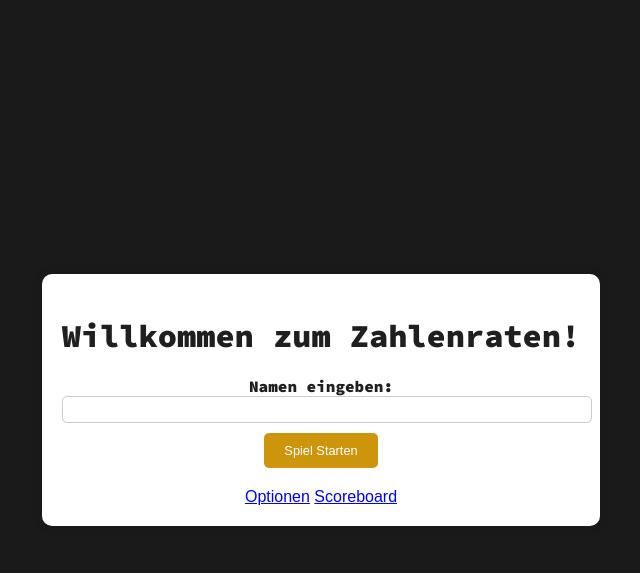
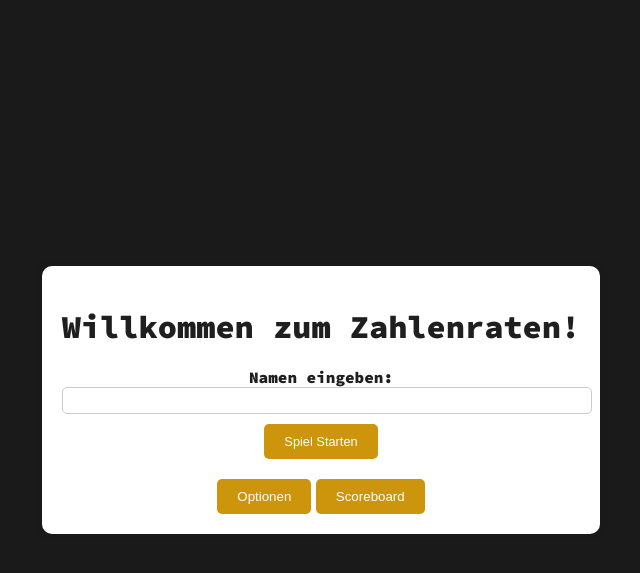
Before and after one commit to DerJerry/Guess_The_Number, a Flask app: page / in a window 1280 px wide. Shown: the top 573 px of the page, without its empty margins (319-959 px from the left). Run offline with Flask 3, Linux system fonts and the light colour scheme.

Commit message:
Frontend fix
Buttons wurden repariert

```diff
--- a/templates/game.html
+++ b/templates/game.html
@@ -28,7 +28,7 @@
                     <button type="submit" id="font-button">Raten</button>
                 </div>
             </form>
-            <a class="ratingButton" href="/">Startseite</a>
+            <a class="ratingButton" href="/"><button>Startseite</button></a>
         </div>
 
         <script>
--- a/templates/index.html
+++ b/templates/index.html
@@ -21,9 +21,9 @@
             <button type="submit" id="font-button">Spiel Starten</button>
         </form>
         <!-- Buttons, um das Scoreboard und die Optionen anzuzeigen -->
-        <div class="button-group">
-            <a href="{{ url_for('options') }}" class="options-button">Optionen</a>
-            <a href="{{ url_for('scoreboard') }}" class="scoreboard-button">Scoreboard</a>
+        <div>
+            <a href="{{ url_for('options') }}"><button>Optionen</button></a>
+            <a href="{{ url_for('scoreboard') }}"><button>Scoreboard</button></a>
         </div>
     </div>
 
--- a/templates/options.html
+++ b/templates/options.html
@@ -43,7 +43,7 @@
         </div>
             <button type="submit" id="font-button">Speichern</button>
         </form>
-        <a href="/">Startseite</a>
+        <a href="/"><button>Startseite</button></a>
     </div>
 
     <script>
--- a/templates/scoreboard.html
+++ b/templates/scoreboard.html
@@ -34,7 +34,7 @@
             {% endfor %}
         </table>
         <!-- Link zur Startseite -->
-        <a href="/">Startseite</a>
+        <a href="/"><button>Startseite</button></a>
     </div>
 
     <script>
```
